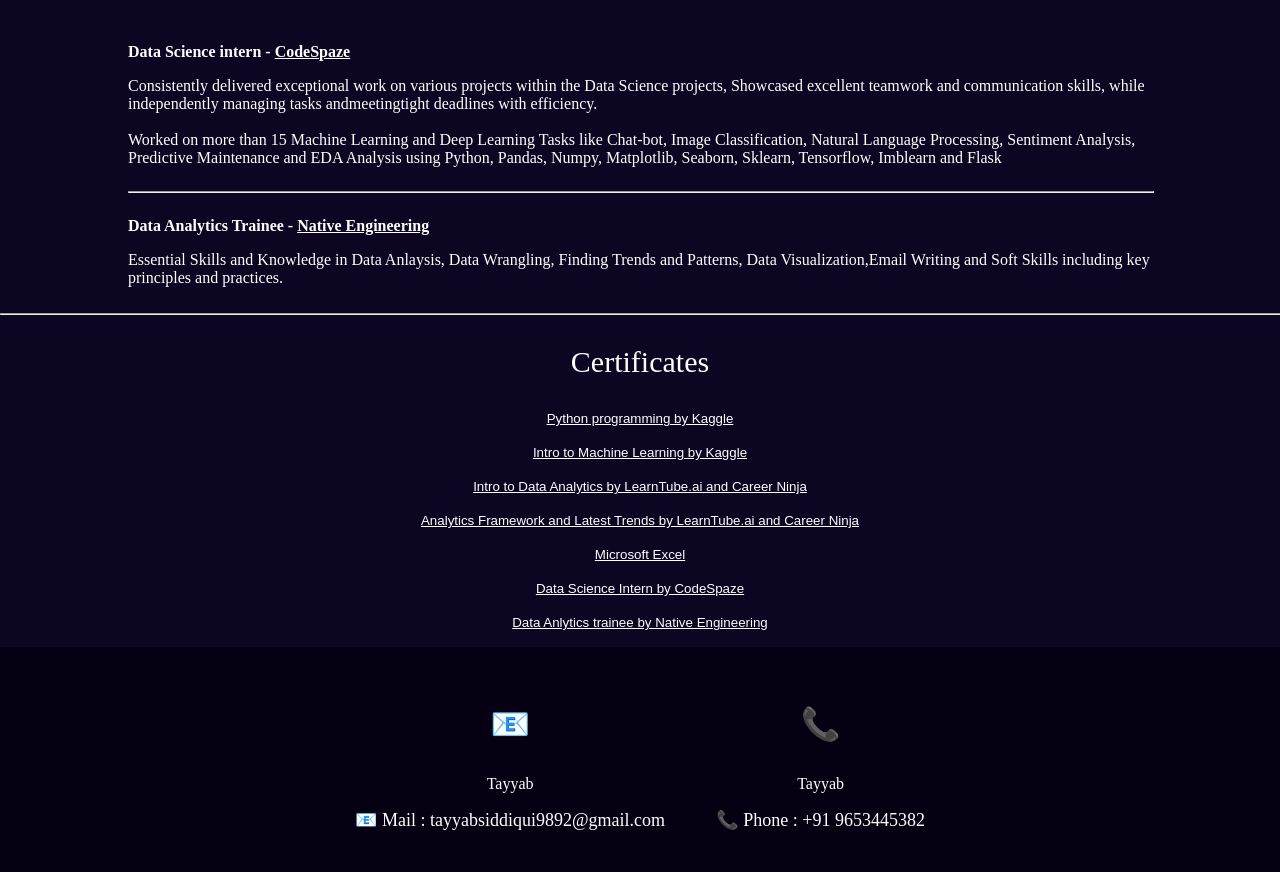
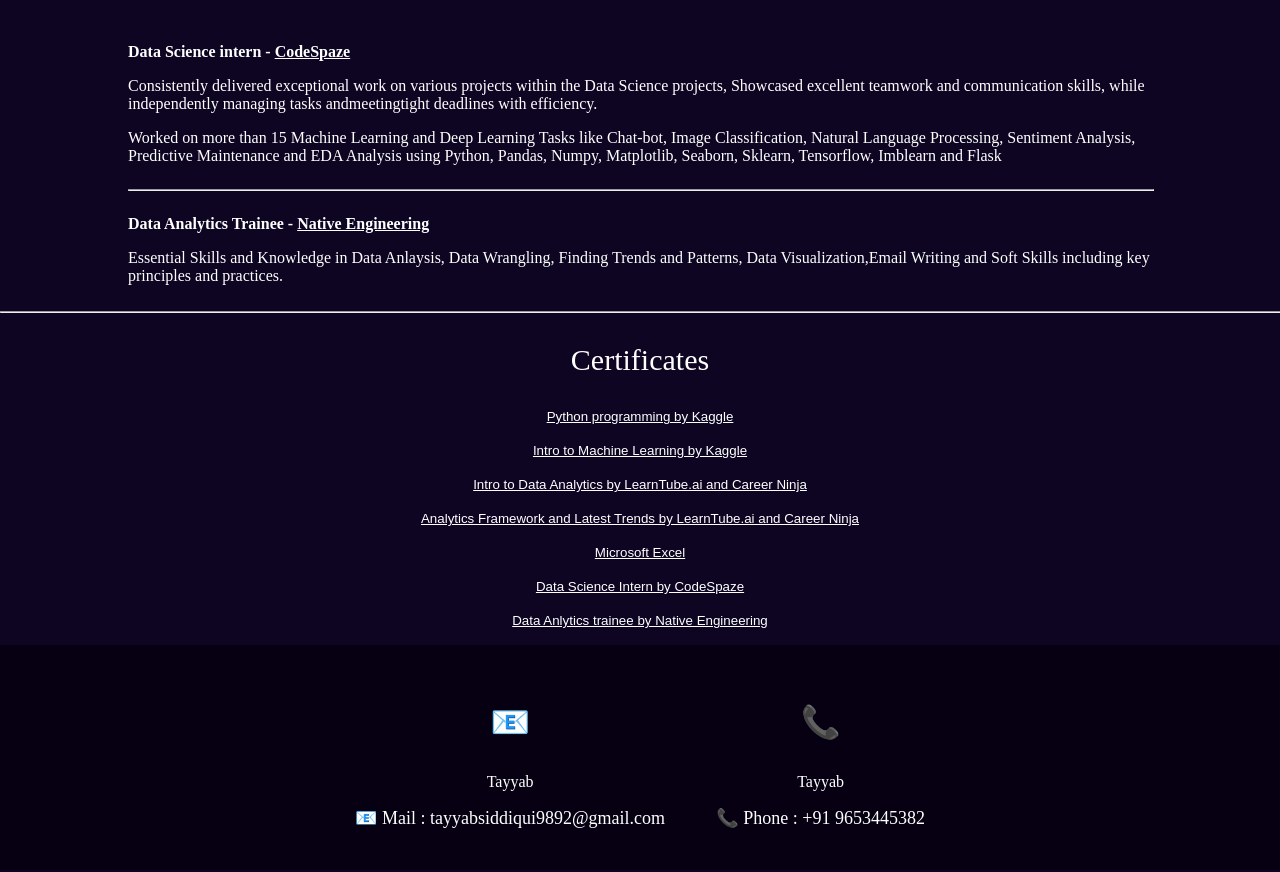
Before and after one commit to TAYYAB-SIDDIQUI/portfolio, a plain HTML site: page index.html in a window 1280 px wide. Shown: the part 1422-2294 px from the top of the page. Drawn offline with Linux system fonts and the light colour scheme.

Commit message:
Issue resolved

```diff
--- a/index.html
+++ b/index.html
@@ -23,7 +23,7 @@
         <img src="static/IMG_20250207_204621.jpg" alt="" style="width: 150px; height: 200px; border-radius: 10px;">
         <div style="margin-left: 40px;">
             <h2>Tayyab Siddiqui</h2>
-            <p>    I have Completed BSc in Data Science from DTSS College of Commerce and Science affiliated with University of Mumbai.
+            <p>I have Completed BSc in Data Science from DTSS College of Commerce and Science affiliated with University of Mumbai.
                 I have done 1 month of Data Science Internship at CodeSpaze with Demonstration of strong technical expertise and creativity approach to problemsolving.
                 I have developed skills in Data Processing, Data Visualization, Data Modelling, Data Mining, Predictive Modelling,
                  MachineLearning and Web Development.</p>
@@ -124,7 +124,7 @@
             <p><strong>Data Science intern - <u>CodeSpaze</u></strong></p>
             <p>Consistently delivered exceptional work on various projects within the Data Science projects,
             Showcased excellent teamwork and communication skills, while independently managing tasks andmeetingtight deadlines with efficiency.
-            <br><br>Worked on more than 15 Machine Learning and Deep Learning Tasks like Chat-bot, Image Classification, Natural Language Processing,
+            </p><p></p><p>Worked on more than 15 Machine Learning and Deep Learning Tasks like Chat-bot, Image Classification, Natural Language Processing,
             Sentiment Analysis, Predictive Maintenance and EDA Analysis using Python, Pandas, Numpy, Matplotlib, Seaborn, Sklearn, Tensorflow, Imblearn and Flask</p>
         </div>
         <hr style="color: white; width: 100%;">
```
